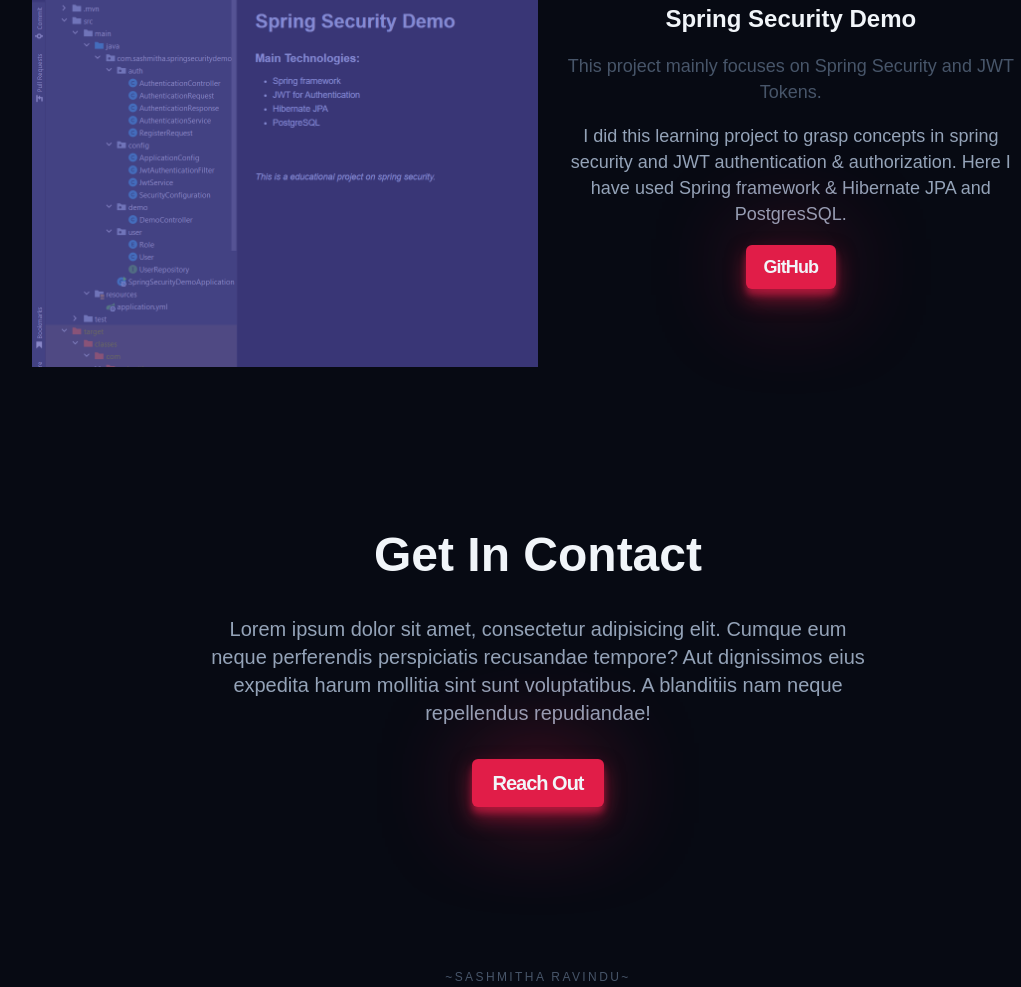
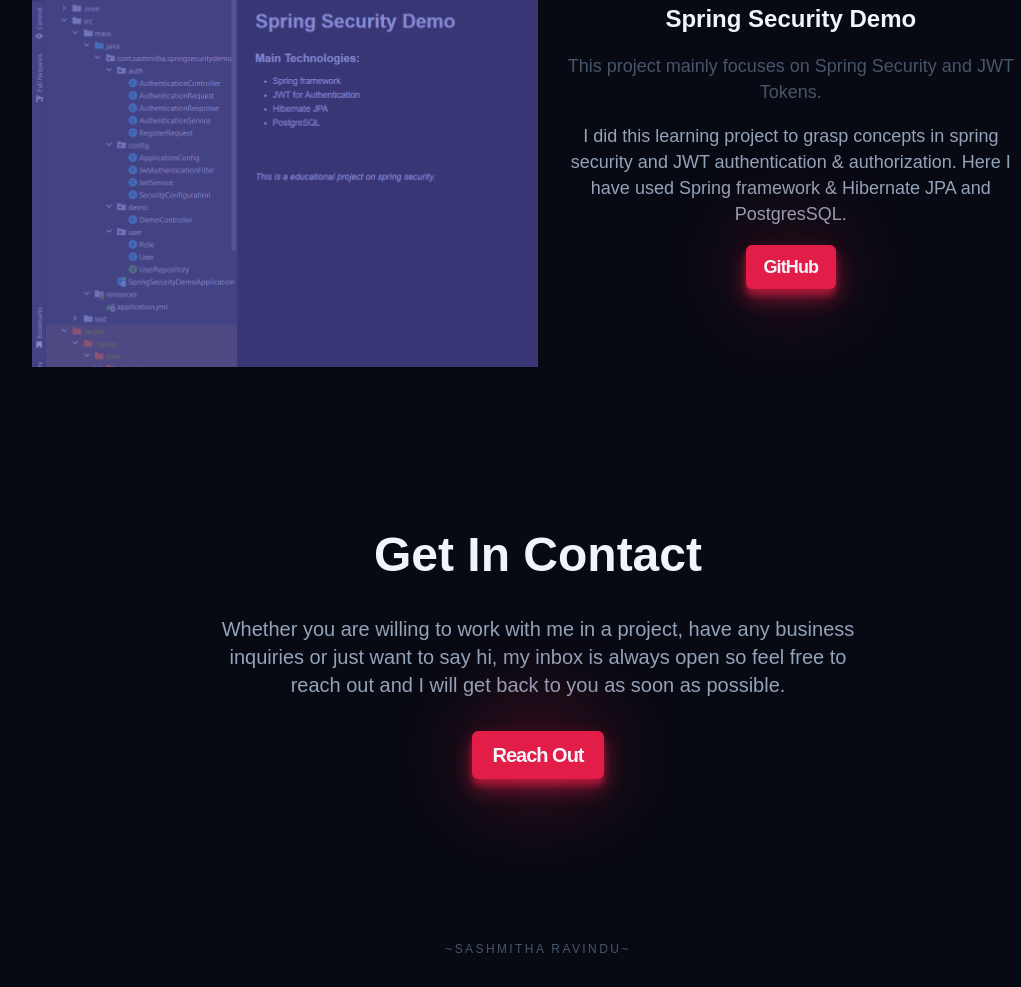
Before and after one commit to Sashmitha-Ravindu/portfolio, a website built with Vite: page index.html in a window 1280 px wide. Shown: the part 3764-4751 px from the top of the page, without its empty margins (102-1123 px from the left). After the commit the page ends 4723 px from the top, so only its background shows below. Built offline with nearby package versions, Linux system fonts and the light colour scheme; a web font is replaced by a local one.

Commit message:
Add custom scrollbar

```diff
--- a/index.html
+++ b/index.html
@@ -4,7 +4,7 @@
     <meta charset="UTF-8"/>
     <link href="/vite.svg" rel="icon" type="image/svg+xml"/>
     <meta content="width=device-width, initial-scale=1.0" name="viewport"/>
-    <title>Dev server</title>
+    <title>Sashmitha Ravindu</title>
     <link href="https://api.fontshare.com/v2/css?f[]=general-sans@500,600,400,700&display=swap" rel="stylesheet">
 </head>
 <body>
@@ -217,7 +217,9 @@
             <div class="work__project work__content3">
                 <h3 class="work__project-subtitle">Spring Security Demo</h3>
                 <p class="work__project-description1">This project mainly focuses on Spring Security and JWT Tokens.</p>
-                <p class="work__project-description2">I did this learning project to grasp concepts in spring security and JWT authentication & authorization. Here I have used Spring framework & Hibernate JPA and PostgresSQL.</p>
+                <p class="work__project-description2">I did this learning project to grasp concepts in spring security
+                    and JWT authentication & authorization. Here I have used Spring framework & Hibernate JPA and
+                    PostgresSQL.</p>
                 <a class="btn work__project-btn" href="#">GitHub</a>
             </div>
 
@@ -281,9 +283,8 @@
     <section class="contact container section" id="contact-section">
         <h2 class="contact__title">Get In Contact</h2>
         <p class="contact__description">
-            Lorem ipsum dolor sit amet, consectetur adipisicing elit. Cumque eum neque perferendis perspiciatis
-            recusandae tempore? Aut dignissimos eius expedita harum mollitia sint sunt voluptatibus. A blanditiis nam
-            neque repellendus repudiandae!
+            Whether you are willing to work with me in a project, have any business inquiries or just want to say hi, my
+            inbox is always open so feel free to reach out and I will get back to you as soon as possible.
         </p>
         <a href="mailto:sashmitharavindu33@gmail.com" target="_blank" class="contact__btn btn">Reach Out</a>
     </section>
--- a/styles/style.css
+++ b/styles/style.css
@@ -79,3 +79,17 @@ a {
 strong {
     color: var(--clr-indigo);
 }
+
+/*Scrollbar*/
+body::-webkit-scrollbar {
+    width: 8px;
+}
+
+body::-webkit-scrollbar-track {
+    box-shadow: inset 0 0 0 rgba(0, 0, 0, 0.3);
+}
+
+body::-webkit-scrollbar-thumb {
+    background-color: var(--clr-rose);
+    outline: 1px solid var(--clr-rose);
+}
```
